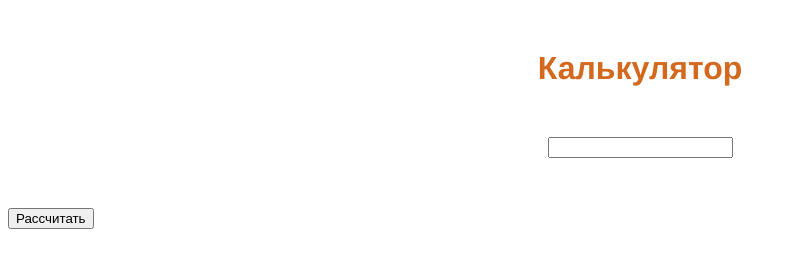
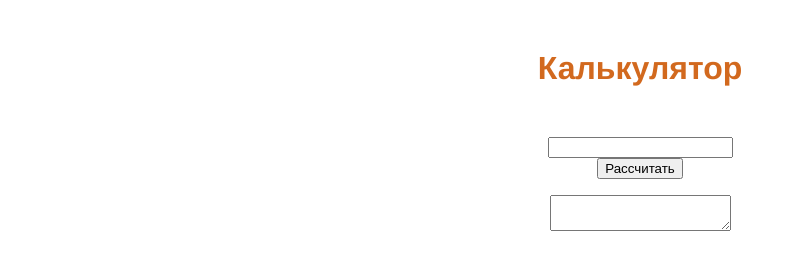
Before and after one commit to Alfaussa/js2024, a plain HTML site: page index.html in a window 1280 px wide. Shown: the whole page, without its empty margins (0-796 px from the left). Drawn offline with Linux system fonts and the light colour scheme.

Commit message:
wordsCount

```diff
--- a/index.html
+++ b/index.html
@@ -9,9 +9,11 @@
 </head>
 <body>
     <h1 class = 'header'>Калькулятор</h1>
-   <div class = "input"><input id="num" type="text" ></div>
+   <div class = "input"><input id="num" type="text" >
    <div><button id="btn" onclick="func()">Рассчитать</button></div>
     <p id="result1"></p>
     <p id="result2"></p>
+    <textarea name="text" id="mytext" onblur="wordsCount()"></textarea></div>
+    <p id = wordscount> </p>
 </body>
 </html>
--- a/tasks.js
+++ b/tasks.js
@@ -6,3 +6,18 @@ let perimetr = (a+a)*2;
 document.getElementById('result1').innerHTML=square;
 document.getElementById('result2').innerHTML=perimetr;
 }
+function wordsCount(){
+    let text = document.getElementById('mytext').value;
+    let numWords = 0;
+    for (let i = 0; i < text.length; i++){
+        let currentCharacter = text[i];
+
+        if (currentCharacter == " ") {
+            numWords += 1;
+        }
+    }
+    numWords += 1;
+    document.getElementById('wordscount').innerHTML= "Количество слов: " + numWords;
+
+
+}
```
